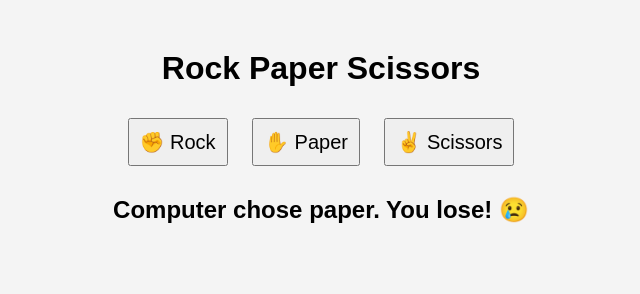
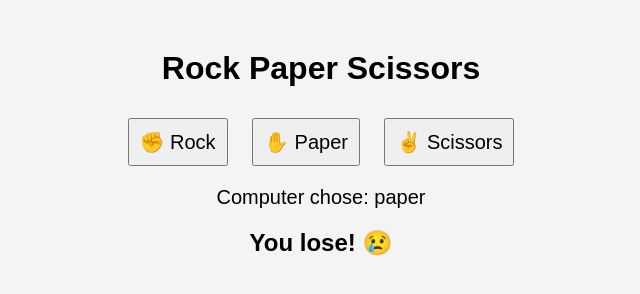
Before and after one commit to dlmzexi/Rock-Paper-and-Scissors, a plain HTML site: page index.html in a window 1280 px wide. Both pictures are taken after a click on the button "✊ Rock". Shown: the whole page, without its empty margins (319-959 px from the left). Drawn offline with Linux system fonts and the light colour scheme.

Commit message:
Update index.html

```diff
--- a/index.html
+++ b/index.html
@@ -22,6 +22,10 @@
             margin-top: 20px;
             font-weight: bold;
         }
+        #computer-choice {
+            font-size: 20px;
+            margin-top: 10px;
+        }
     </style>
 </head>
 <body>
@@ -31,6 +35,7 @@
         <button onclick="playGame('paper')">✋ Paper</button>
         <button onclick="playGame('scissors')">✌ Scissors</button>
     </div>
+    <p id="computer-choice"></p>
     <p id="result"></p>
 
     <script>
@@ -51,7 +56,8 @@
                 result = "You lose! 😢";
             }
 
-            document.getElementById('result').textContent = `Computer chose ${computerChoice}. ${result}`;
+            document.getElementById('computer-choice').textContent = `Computer chose: ${computerChoice}`;
+            document.getElementById('result').textContent = result;
         }
     </script>
 </body>
```
